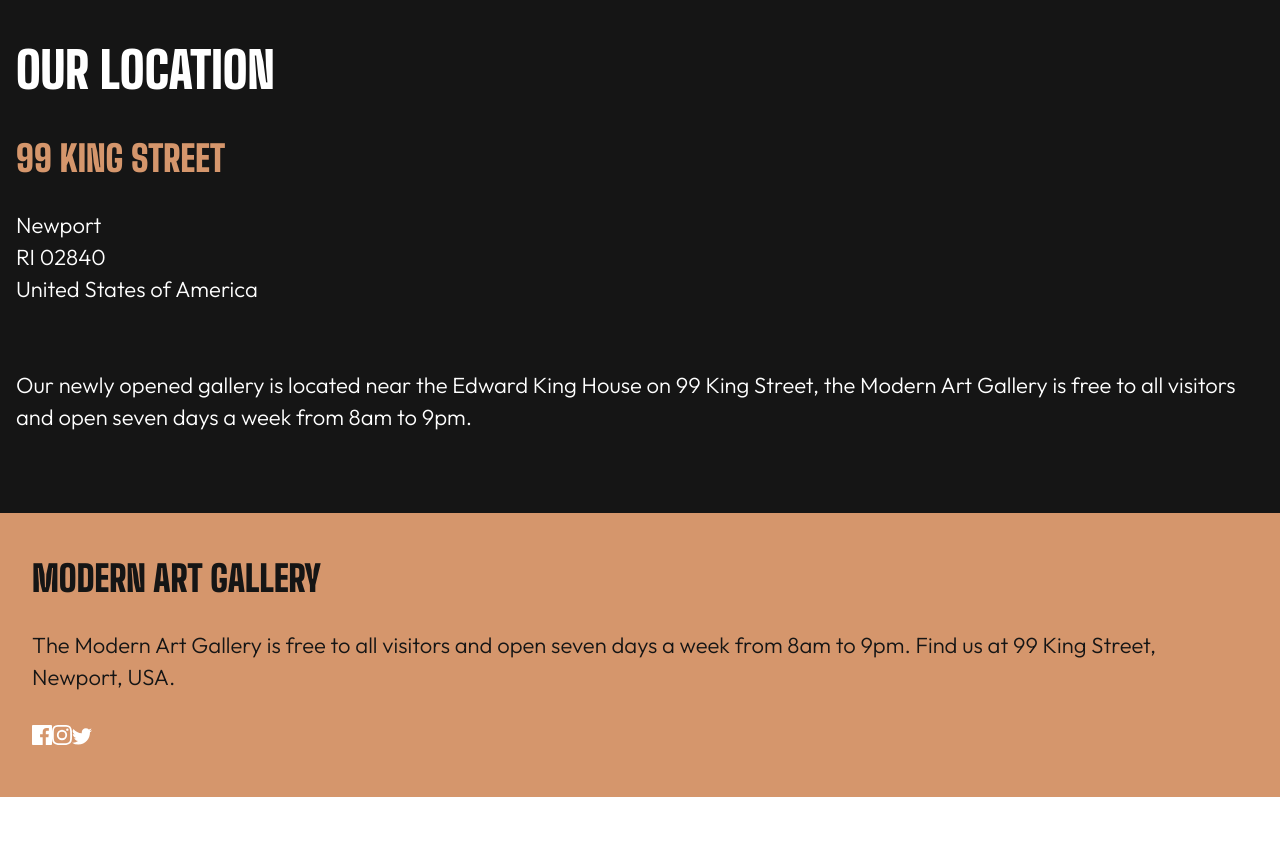
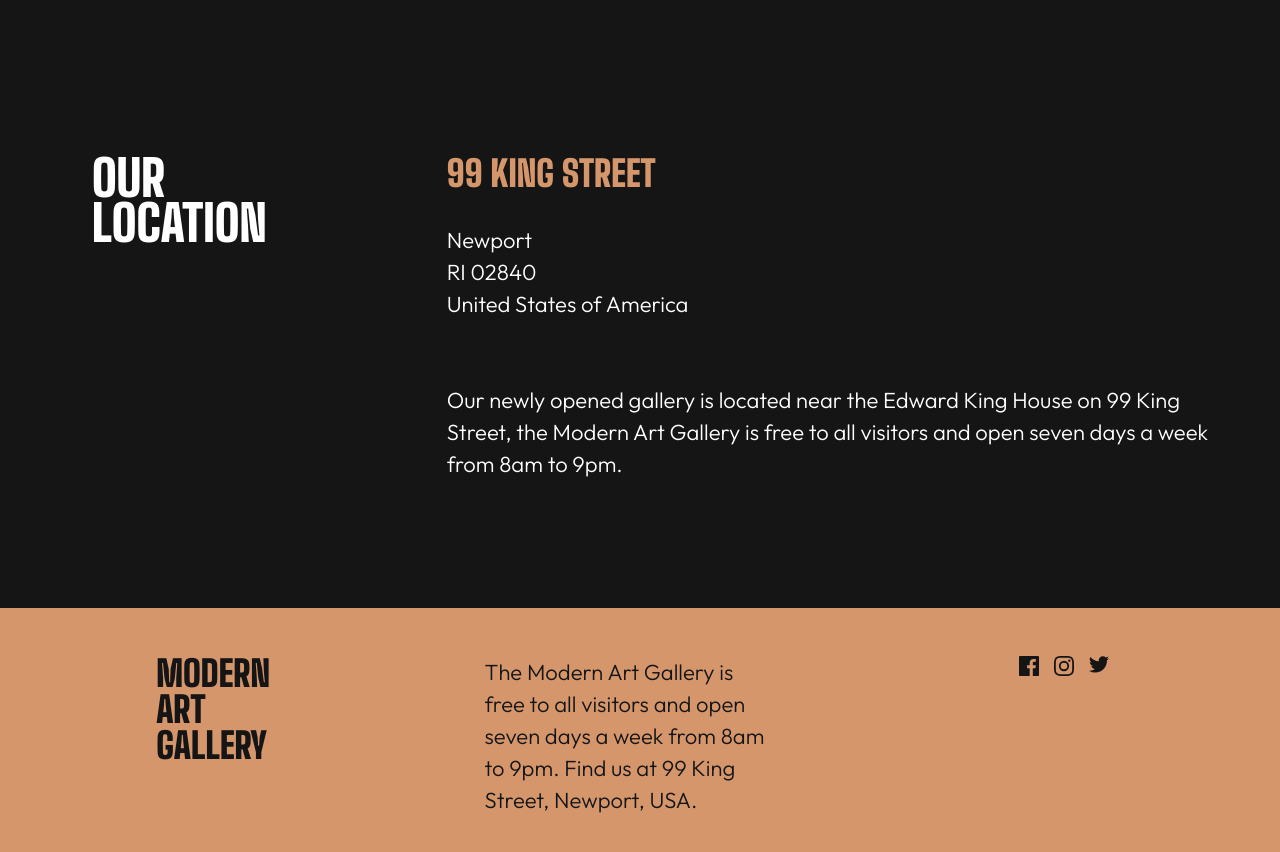
Before and after one commit to natasharamburrun/art-gallary-website, a React app in the folder my-app/: page /location in a window 1280 px wide. Shown: the part 480-1332 px from the top of the page. Before the commit the page ends 1277 px from the top, so only its background shows below. Built offline with nearby package versions, Linux system fonts and the light colour scheme.

Commit message:
location styling

```diff
--- a/my-app/src/component/Location.js
+++ b/my-app/src/component/Location.js
@@ -7,7 +7,7 @@ const Location = () => {
       <GoTolocation />
       <div class="location__image"></div>
       <div className="location__content">
-        <article className='location__content-first'>
+        <article className='location__content'>
           <h2 className='location__sub-heading'>Our Location</h2>
           <div className='location__address'>
             <h3 className='location__street'>99 King Street</h3>
@@ -27,18 +27,18 @@ const Location = () => {
         </p>
         <div className='location__socials'>
           <a href="https://www.google.com/">
-            <svg className='facebook-icon' width="20" height="20" xmlns="http://www.w3.org/2000/svg">
-              <path d="M18.896 0H1.104C.494 0 0 .494 0 1.104v17.793C0 19.506.494 20 1.104 20h9.58v-7.745H8.076V9.237h2.606V7.01c0-2.583 1.578-3.99 3.883-3.99 1.104 0 2.052.082 2.329.119v2.7h-1.598c-1.254 0-1.496.597-1.496 1.47v1.928h2.989l-.39 3.018h-2.6V20h5.098c.608 0 1.102-.494 1.102-1.104V1.104C20 .494 19.506 0 18.896 0Z" fill="#FFF"/>
+            <svg className='location__social-icon' width="20" height="20" xmlns="http://www.w3.org/2000/svg">
+              <path d="M18.896 0H1.104C.494 0 0 .494 0 1.104v17.793C0 19.506.494 20 1.104 20h9.58v-7.745H8.076V9.237h2.606V7.01c0-2.583 1.578-3.99 3.883-3.99 1.104 0 2.052.082 2.329.119v2.7h-1.598c-1.254 0-1.496.597-1.496 1.47v1.928h2.989l-.39 3.018h-2.6V20h5.098c.608 0 1.102-.494 1.102-1.104V1.104C20 .494 19.506 0 18.896 0Z" />
             </svg>
           </a>
           <a href="https://www.google.com/">
-          <svg className='instagram-icon' width="20" height="20" xmlns="http://www.w3.org/2000/svg">
-            <path d="M10 1.802c2.67 0 2.987.01 4.042.059 2.71.123 3.975 1.409 4.099 4.099.048 1.054.057 1.37.057 4.04 0 2.672-.01 2.988-.057 4.042-.124 2.687-1.387 3.975-4.1 4.099-1.054.048-1.37.058-4.041.058-2.67 0-2.987-.01-4.04-.058-2.718-.124-3.977-1.416-4.1-4.1-.048-1.054-.058-1.37-.058-4.041 0-2.67.01-2.986.058-4.04.124-2.69 1.387-3.977 4.1-4.1 1.054-.048 1.37-.058 4.04-.058ZM10 0C7.284 0 6.944.012 5.877.06 2.246.227.227 2.242.061 5.877.01 6.944 0 7.284 0 10s.012 3.057.06 4.123c.167 3.632 2.182 5.65 5.817 5.817 1.067.048 1.407.06 4.123.06s3.057-.012 4.123-.06c3.629-.167 5.652-2.182 5.816-5.817.05-1.066.061-1.407.061-4.123s-.012-3.056-.06-4.122C19.777 2.249 17.76.228 14.124.06 13.057.01 12.716 0 10 0Zm0 4.865a5.135 5.135 0 1 0 0 10.27 5.135 5.135 0 0 0 0-10.27Zm0 8.468a3.333 3.333 0 1 1 0-6.666 3.333 3.333 0 0 1 0 6.666Zm5.338-9.87a1.2 1.2 0 1 0 0 2.4 1.2 1.2 0 0 0 0-2.4Z" fill="#FFF"/>
+          <svg className='location__social-icon' width="20" height="20" xmlns="http://www.w3.org/2000/svg">
+            <path d="M10 1.802c2.67 0 2.987.01 4.042.059 2.71.123 3.975 1.409 4.099 4.099.048 1.054.057 1.37.057 4.04 0 2.672-.01 2.988-.057 4.042-.124 2.687-1.387 3.975-4.1 4.099-1.054.048-1.37.058-4.041.058-2.67 0-2.987-.01-4.04-.058-2.718-.124-3.977-1.416-4.1-4.1-.048-1.054-.058-1.37-.058-4.041 0-2.67.01-2.986.058-4.04.124-2.69 1.387-3.977 4.1-4.1 1.054-.048 1.37-.058 4.04-.058ZM10 0C7.284 0 6.944.012 5.877.06 2.246.227.227 2.242.061 5.877.01 6.944 0 7.284 0 10s.012 3.057.06 4.123c.167 3.632 2.182 5.65 5.817 5.817 1.067.048 1.407.06 4.123.06s3.057-.012 4.123-.06c3.629-.167 5.652-2.182 5.816-5.817.05-1.066.061-1.407.061-4.123s-.012-3.056-.06-4.122C19.777 2.249 17.76.228 14.124.06 13.057.01 12.716 0 10 0Zm0 4.865a5.135 5.135 0 1 0 0 10.27 5.135 5.135 0 0 0 0-10.27Zm0 8.468a3.333 3.333 0 1 1 0-6.666 3.333 3.333 0 0 1 0 6.666Zm5.338-9.87a1.2 1.2 0 1 0 0 2.4 1.2 1.2 0 0 0 0-2.4Z" />
           </svg>
           </a>
           <a href="https://www.google.com/">
-          <svg className='twitter-icon' width="20" height="17" xmlns="http://www.w3.org/2000/svg">
-            <path d="M20 2.172a8.192 8.192 0 0 1-2.357.646 4.11 4.11 0 0 0 1.805-2.27 8.22 8.22 0 0 1-2.606.996A4.096 4.096 0 0 0 13.847.248c-2.65 0-4.596 2.472-3.998 5.037A11.648 11.648 0 0 1 1.392 1a4.109 4.109 0 0 0 1.27 5.478 4.086 4.086 0 0 1-1.858-.513c-.045 1.9 1.318 3.679 3.291 4.075a4.113 4.113 0 0 1-1.853.07 4.106 4.106 0 0 0 3.833 2.849A8.25 8.25 0 0 1 0 14.658a11.616 11.616 0 0 0 6.29 1.843c7.618 0 11.923-6.434 11.663-12.205A8.354 8.354 0 0 0 20 2.172Z" fill="#FFF"/>
+          <svg className='location__social-icon' width="20" height="17" xmlns="http://www.w3.org/2000/svg">
+            <path d="M20 2.172a8.192 8.192 0 0 1-2.357.646 4.11 4.11 0 0 0 1.805-2.27 8.22 8.22 0 0 1-2.606.996A4.096 4.096 0 0 0 13.847.248c-2.65 0-4.596 2.472-3.998 5.037A11.648 11.648 0 0 1 1.392 1a4.109 4.109 0 0 0 1.27 5.478 4.086 4.086 0 0 1-1.858-.513c-.045 1.9 1.318 3.679 3.291 4.075a4.113 4.113 0 0 1-1.853.07 4.106 4.106 0 0 0 3.833 2.849A8.25 8.25 0 0 1 0 14.658a11.616 11.616 0 0 0 6.29 1.843c7.618 0 11.923-6.434 11.663-12.205A8.354 8.354 0 0 0 20 2.172Z"/>
           </svg>
           </a>
         </div>
--- a/my-app/src/component/LocationButton.js
+++ b/my-app/src/component/LocationButton.js
@@ -10,7 +10,7 @@ const GoToLocation = props => {
   }
 
   return (
-    <div>
+    <div className='homepage__hero-btn'>
       <button className='homepage__hero-button' onClick={handleClickLocation}>{props.label}Our location</button>
       <div className='homepage__hero-icon'>
         <svg className='homepage__hero-svg' width="10" height="24" xmlns="http://www.w3.org/2000/svg" onClick={handleClickLocation}>{props.label}<path stroke="#FFF" fill="none" d="m1 0 8 12-8 12"/></svg>
--- a/my-app/src/styles/04-components/_home.scss
+++ b/my-app/src/styles/04-components/_home.scss
@@ -195,6 +195,20 @@
     }
   }
 
+  &__block2 {
+    @include breakpoint(lg) {
+      display: grid;
+      grid-gap: 12px;
+      width: 100%;
+      grid-template-areas:
+      "b b a"
+      "b b c"
+      "b b c";
+      grid-template-rows: 312px 1fr;
+      grid-template-columns: 150px 1fr;
+    }
+  }
+
   &__content-info1 {
     @include breakpoint(lg) {
       max-width: 223px;
@@ -251,18 +265,4 @@
   &__icon {
     margin-right: 15px;
   }
-
-  &__block2 {
-    @include breakpoint(lg) {
-      display: grid;
-      grid-gap: 12px;
-      width: 100%;
-      grid-template-areas:
-      "b b a"
-      "b b c"
-      "b b c";
-      grid-template-rows: 312px 1fr;
-      grid-template-columns: 150px 1fr;
-    }
-  }
 }
--- a/my-app/src/styles/04-components/_location.scss
+++ b/my-app/src/styles/04-components/_location.scss
@@ -3,6 +3,9 @@
     padding: 48px 16px;
     background-color: $base-color-black;
     color: $base-color-white;
+    @include breakpoint(lg) {
+      display: flex;
+    }
   }
 
   &__icon {
@@ -20,6 +23,25 @@
     padding-left: 72px;
   }
 
+  &__btn {
+    @include breakpoint(xl) {
+      position: absolute;
+      left: 50px;
+    }
+  }
+
+  &__sub-heading {
+    @include breakpoint(lg) {
+      margin: 60px;
+    }
+  }
+
+  &__address {
+    @include breakpoint(lg) {
+    padding: 60px 20px 0 120px;
+   }
+  }
+
   &__svg {
     position: absolute;
     left: 50%;
@@ -35,22 +57,61 @@
     background-repeat: no-repeat;
     background-size: cover;
     position: relative;
+
+    @include breakpoint(lg) {
+      background-image: url("../../assets/tablet/image-map.png");
+     }
+
+    @include breakpoint(xl) {
+      background-image: url("../../assets/desktop/image-map.png");
+     }
   }
 
   &__street {
     color: $base-color-nude;
     padding-top: 48px;
+
+    @include breakpoint(lg) {
+     padding: 0;
+    }
   }
 
   &__footer {
     background-color: $base-color-nude;
     color: $base-color-black;
     padding: 48px 32px;
+
+    @include breakpoint(lg) {
+      display: flex;
+      align-items: flex-start;
+      justify-content: space-between;
+    }
+
+    @include breakpoint(lg) {
+      justify-content: space-around;
+    }
   }
 
-  // &__socials {
-  //   max-width: 100px;
-  //   display: flex;
-  //   justify-content: space-between;
-  // }
+  &__footer p {
+    @include breakpoint(lg) {
+      padding: 0;
+      max-width: 281px;
+    }
+  }
+
+  &__footer-heading {
+    max-width: 80px;
+  }
+
+  &__socials {
+    @include breakpoint(lg) {
+    display: flex;
+    margin-left: 5px;
+    }
+  }
+
+  &__social-icon {
+    margin-right: 15px;
+    fill: $base-color-black;
+  }
 }
```
